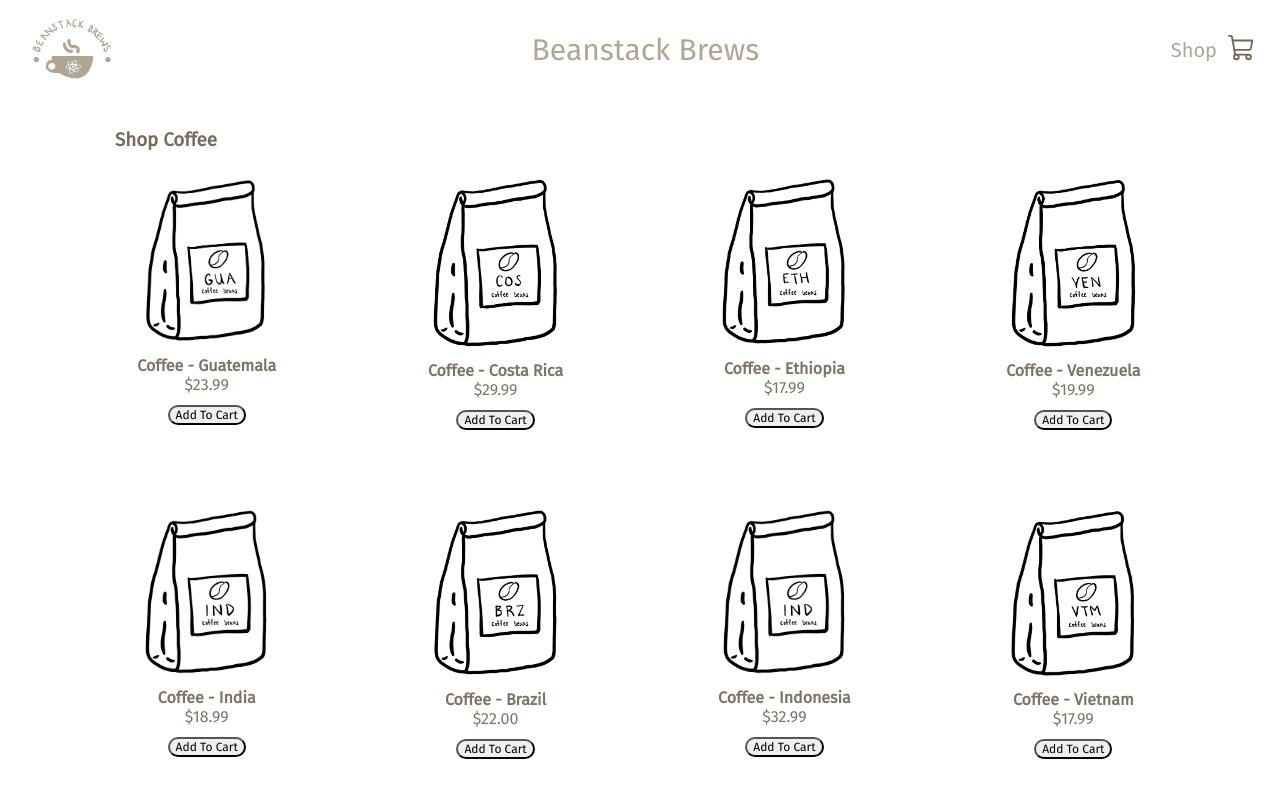
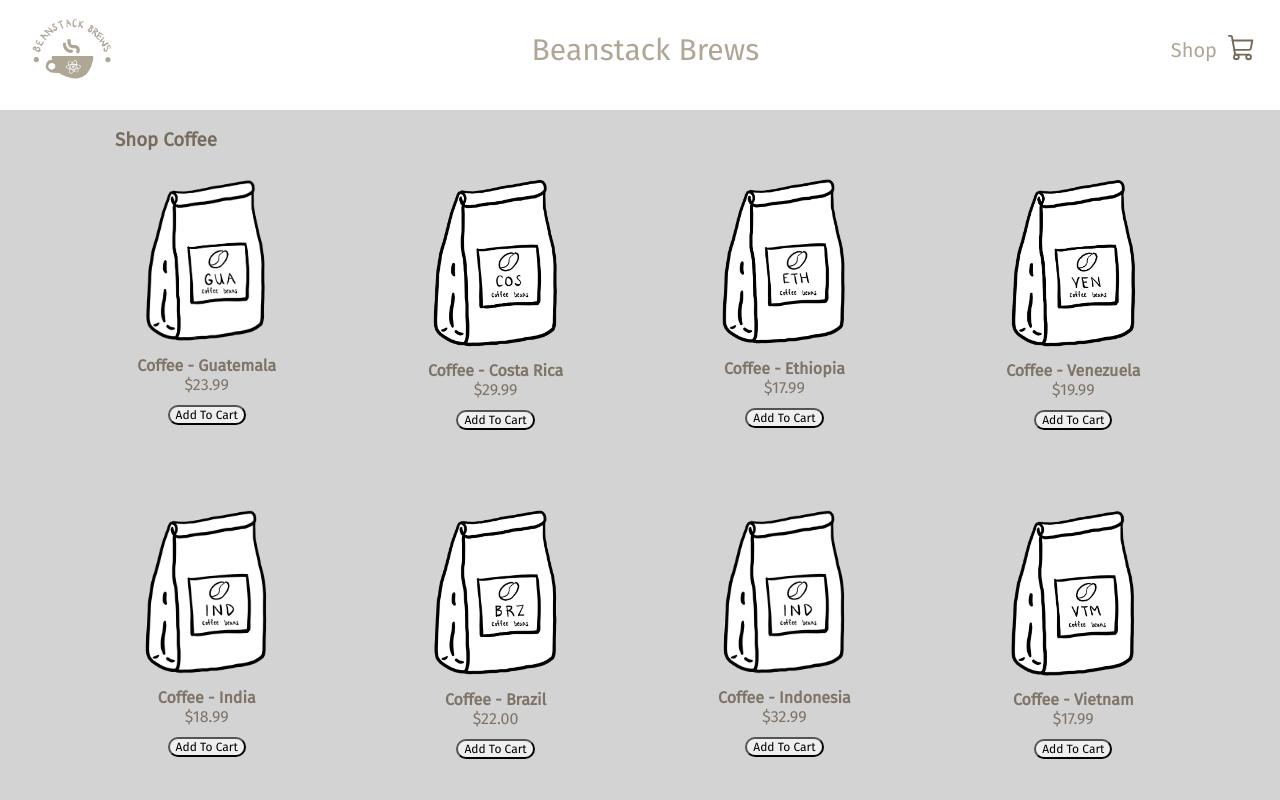
Before and after one commit to elaine-lai/coffee_shopping_cart, a React (Create React App) app: page / in a window 1280 px wide. Shown: the top 800 px of the page. Built offline with nearby package versions, Linux system fonts and the light colour scheme.

Commit message:
added bg color to see when changes kick in:

```diff
--- a/src/pages/shop/shop.css
+++ b/src/pages/shop/shop.css
@@ -126,6 +126,7 @@ img {
 
 @media screen and (min-width: 1080px) {
   .shopProducts {
+    background-color: lightgray;
     display: flex;
     flex-direction: column;
     align-items: center;
--- a/src/pages/shop/shop.jsx
+++ b/src/pages/shop/shop.jsx
@@ -11,7 +11,6 @@ export const Shop = () => {
       </div>
 
       <div className='products'>
-        {" "}
         {PRODUCTS.map((product) =>
           <Product key={product.id} data={product}/>
         )}
```
